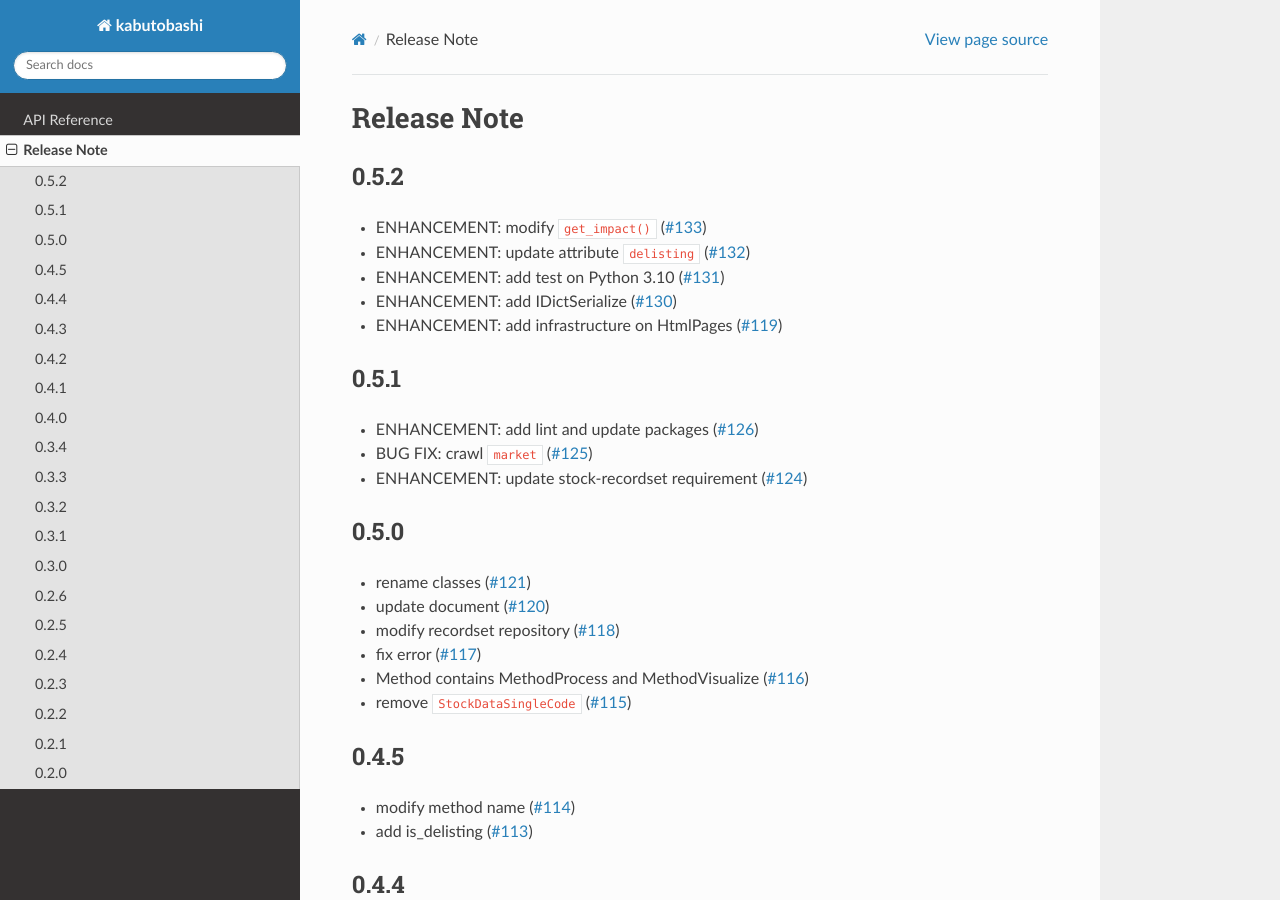
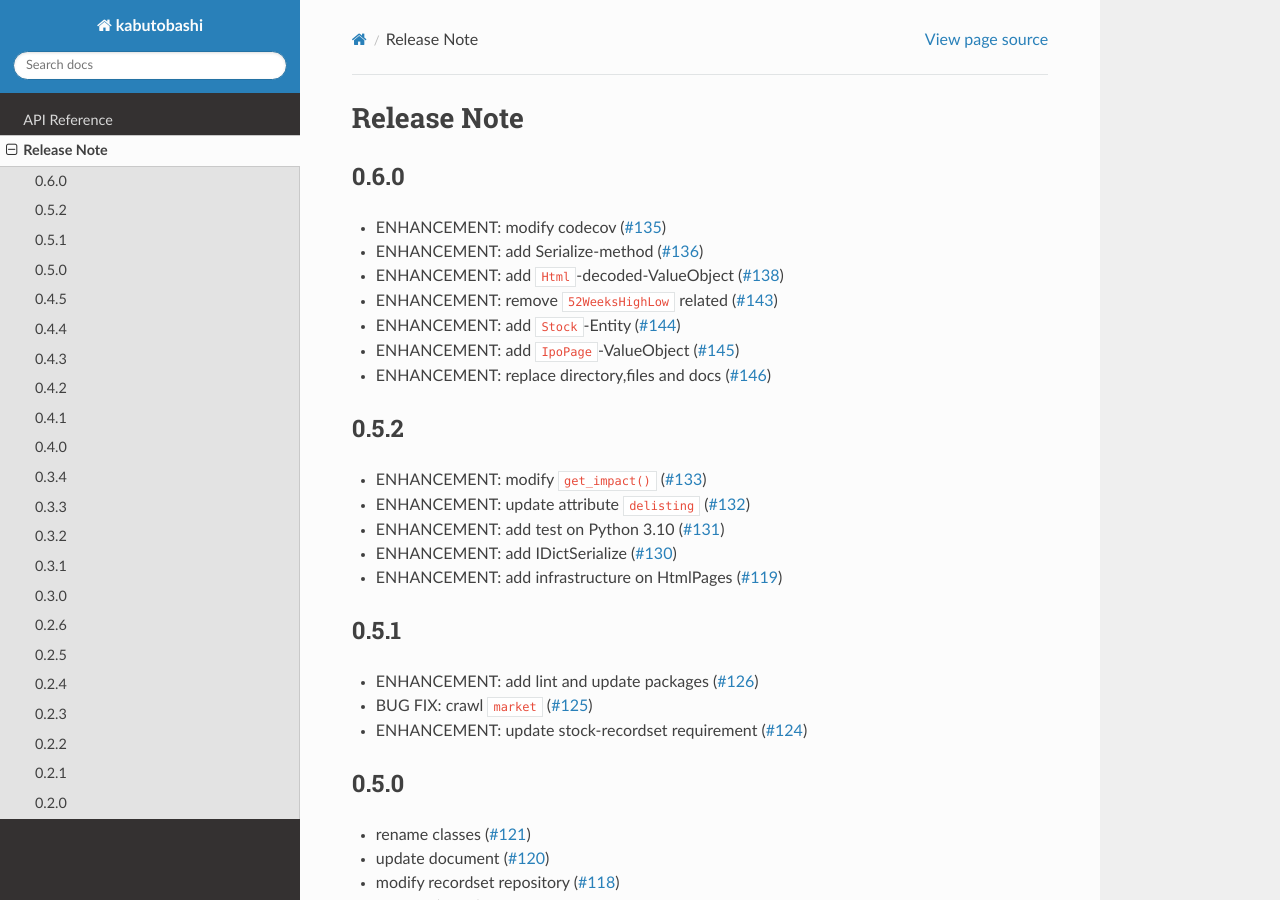
Before and after one commit to gsy0911/kabutobashi, a Sphinx documentation site: the page built from docs/sources/release.md, in a window 1280 px wide and 900 px high. Built offline with Sphinx 7.4.7 and the Read the Docs theme 2.0.0, drawn with Linux system fonts in a browser that asks for light colours.

Commit message:
#146 update release docs

```diff
--- a/docs/sources/release.md
+++ b/docs/sources/release.md
@@ -1,4 +1,15 @@
 # Release Note
+
+## 0.6.0
+
+- ENHANCEMENT: modify codecov ([#135](https://github.com/gsy0911/kabutobashi/issues/135))
+- ENHANCEMENT: add Serialize-method ([#136](https://github.com/gsy0911/kabutobashi/issues/136))
+- ENHANCEMENT: add `Html`-decoded-ValueObject ([#138](https://github.com/gsy0911/kabutobashi/issues/138))
+- ENHANCEMENT: remove `52WeeksHighLow` related ([#143](https://github.com/gsy0911/kabutobashi/issues/143))
+- ENHANCEMENT: add `Stock`-Entity ([#144](https://github.com/gsy0911/kabutobashi/issues/144))
+- ENHANCEMENT: add `IpoPage`-ValueObject ([#145](https://github.com/gsy0911/kabutobashi/issues/145))
+- ENHANCEMENT: replace directory,files and docs ([#146](https://github.com/gsy0911/kabutobashi/issues/146))
+
 
 ## 0.5.2
 
```
